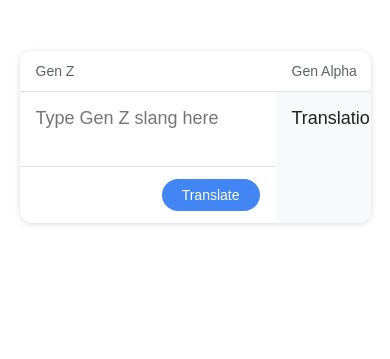
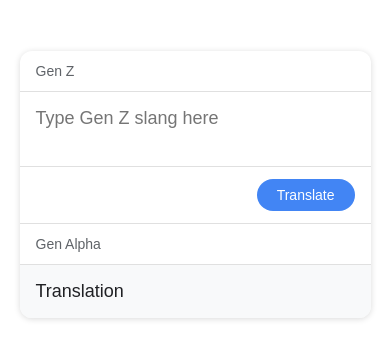
Before and after one commit to dutchbabypancakes/genz-genalpha-translator, a website: page index.html in a window 390 px wide. Shown: the part 49-408 px from the top of the page. Drawn offline with Linux system fonts and the light colour scheme.

Commit message:
Update index.html

```diff
--- a/index.html
+++ b/index.html
@@ -34,8 +34,8 @@
       color: #5f6368;
     }
 
-    /* Translate Box */
-    .translate-box {
+    /* MAIN TRANSLATE CONTAINER */
+    .translate-container {
       margin: 100px auto;
       width: 90%;
       max-width: 1200px;
@@ -105,6 +105,17 @@
       border: 1px solid #4285f4;
     }
 
+    /* Mobile */
+    @media (max-width: 800px) {
+      .translate-container {
+        flex-direction: column;
+      }
+
+      .divider {
+        height: 1px;
+        width: 100%;
+      }
+    }
   </style>
 </head>
 
@@ -122,7 +133,7 @@
   </div>
 
   <!-- Translator -->
-  <div class="translate-box">
+  <div class="translate-container">
 
     <!-- LEFT PANEL -->
     <div class="panel">
```
